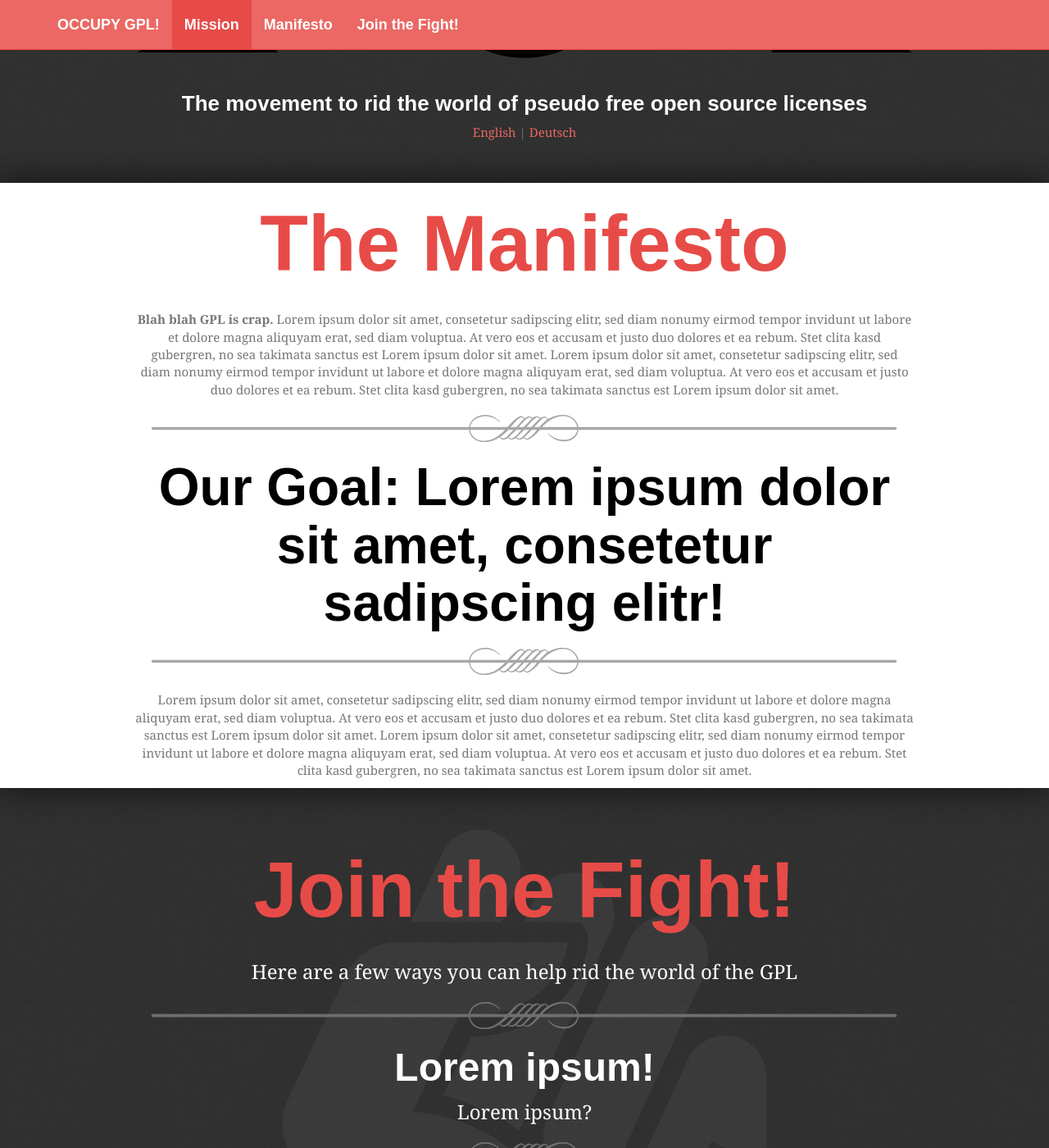
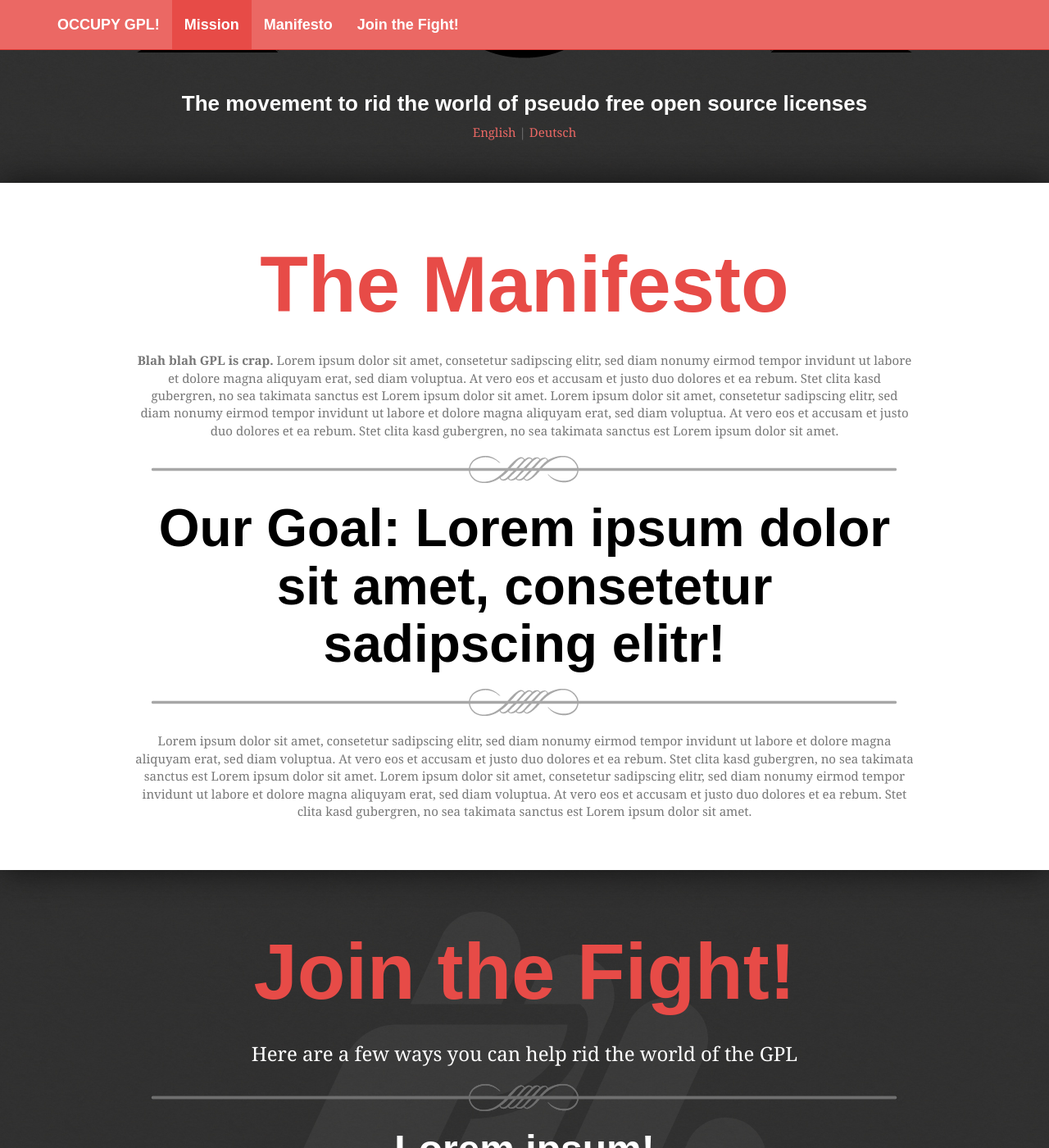
Before and after one commit to typotypo/occupygpl.org, a Jekyll site: the page built from index.html, in a window 1280 px wide and 1400 px high, scrolled down 577 px. Shown: the whole window at 82% size. Built offline with Jekyll 4.4.1, drawn with Linux system fonts in a browser that asks for light colours; some web fonts are replaced; comment, search, counter and statistics services are not loaded; some of the changed text lies outside the part shown.

```diff
--- a/_includes/footer.html
+++ b/_includes/footer.html
@@ -1,5 +1,5 @@
 <footer class="footer">
     <div class="container-fluid">
-        <p>Lorem ipsum dolor sit amet, consetetur sadipscing elitr, sed diam nonumy eirmod tempor invidunt ut labore.</p>
+        <p>Want to help with translation or fix a typo? <a href="https://github.com/kasoki/occupygpl.org">Fork this website on Github!</a> or contact us <a href="https://twitter.com/occupygpl">@OccupyGPL</a></p>
     </div>
 </footer>
--- a/_includes/jointhefight.html
+++ b/_includes/jointhefight.html
@@ -30,19 +30,25 @@
         </div>
 
         <img src="img/join-hr.png" class="manifesto-hr img-responsive" />
-        <h2>Prefer open source projects with a liberal license!</h2>
+        <h2>Prefer projects using a liberal license!</h2>
         <p>
             Lorem ipsum dolor sit amet!
         </p>
 
         <img src="img/join-hr.png" class="manifesto-hr img-responsive" />
-        <h2>(Re-)License your projects with a liberal license!</h2>
+        <h2>(Re-)License your projects using a liberal license!</h2>
         <p>
             Lorem ipsum dolor sit amet!
         </p>
 
         <img src="img/join-hr.png" class="manifesto-hr img-responsive" />
-        <h2>Contact maintainer!</h2>
+        <h2>Let projects know you don't want to use GPL anymore!</h2>
+        <p>
+            Lorem ipsum dolor sit amet!
+        </p>
+
+        <img src="img/join-hr.png" class="manifesto-hr img-responsive" />
+        <h2>Help new open source developer understand why the GPL is bad!</h2>
         <p>
             Lorem ipsum dolor sit amet!
         </p>
--- a/css/main.css
+++ b/css/main.css
@@ -43,6 +43,10 @@ body {
 .osection h2 {
     color: white;
     font-size: 48px;
+
+    max-width: 950px;
+    margin-left: auto;
+    margin-right: auto;
 }
 
 .osection h4 {
@@ -68,6 +72,9 @@ body {
 
 #manifesto {
     background-color: white;
+
+    padding-top: 50px;
+    padding-bottom: 50px;
 
     -webkit-background-clip: border-box;
     -webkit-background-origin: padding-box;
@@ -148,9 +155,14 @@ body {
     font-size: 15px;
     height: 60px;
     text-align: center;
-    background-color: #f5f5f5;
+    background-color: #E74B47;
+    color: #DDD;
 
     padding-top: 20px;
 
     margin-top: 100px;
 }
+
+.footer a {
+    color: white;
+}
```
Also changed, not shown: README.md (added), 1 other file.
